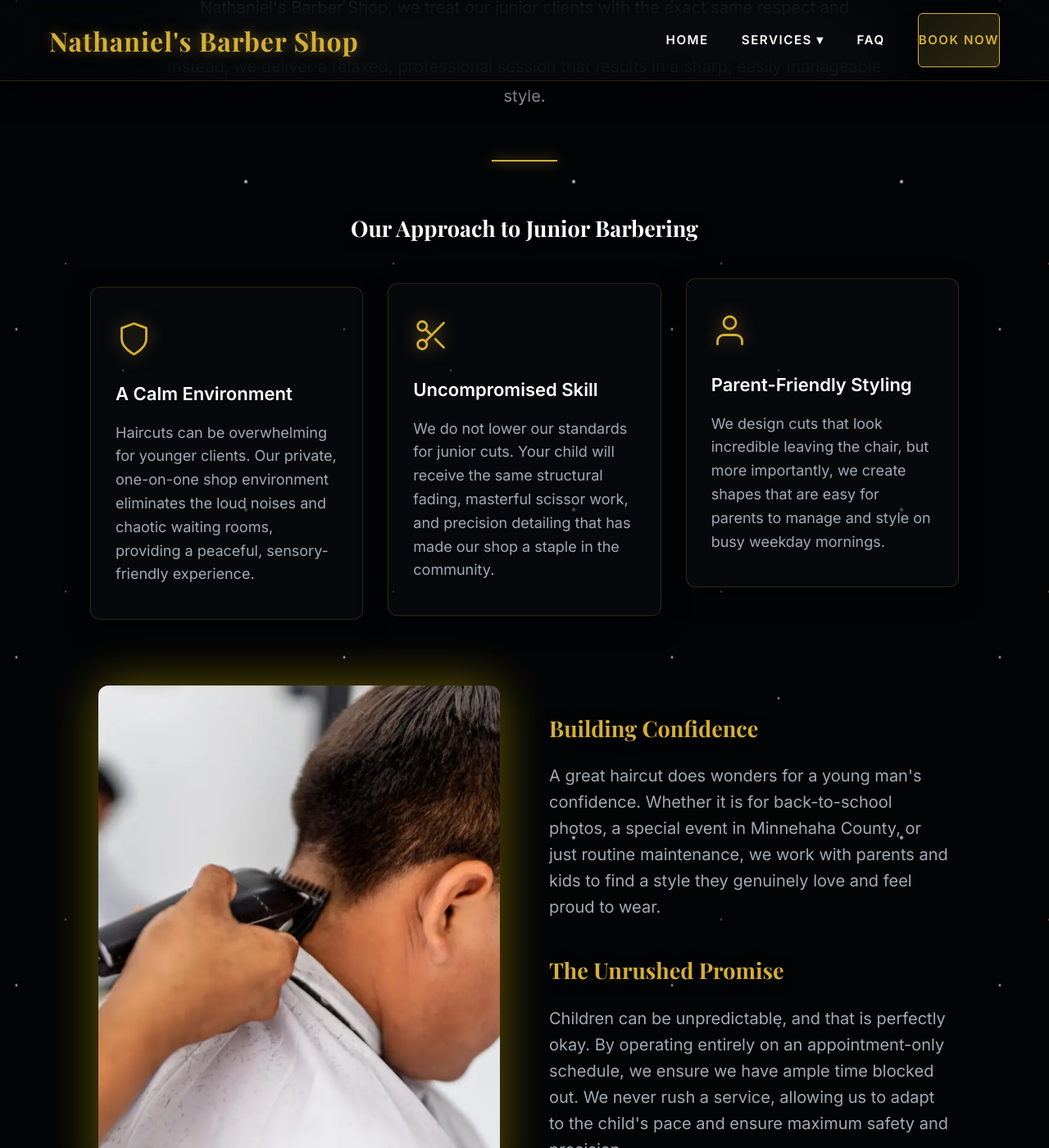
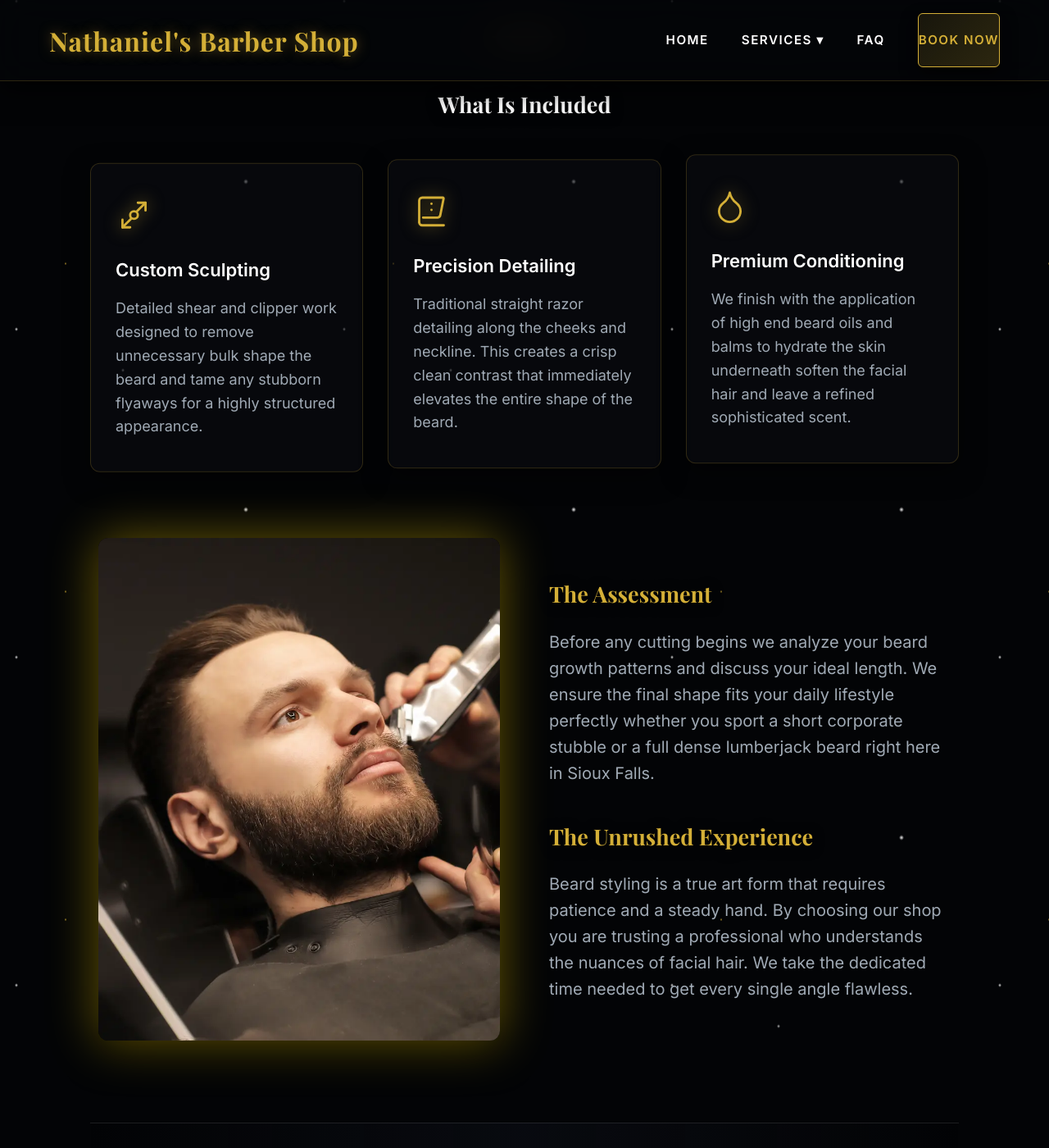
Before and after one commit to YourOnlineSquad/nathaniels-barber-shop, a Jekyll site: the page built from services/kids-haircut.md, in a window 1280 px wide and 1400 px high, scrolled down 1376 px. Shown: the whole window at 82% size. Built offline with Jekyll 4.4.1, drawn with Linux system fonts in a browser that asks for light colours; some web fonts are replaced; some of the changed text lies outside the part shown.

Commit message:
Update kids-haircut.md

```diff
--- a/services/kids-haircut.md
+++ b/services/kids-haircut.md
@@ -1,14 +1,14 @@
 ---
 layout: default
-title: Kids Haircut in Sioux Falls SD | Nathaniel’s Barber Shop
+title: Beard Trim in Sioux Falls SD | Nathaniel’s Barber Shop
 ---
 
 <header class="hero-cinematic">
   <div class="container" style="max-width: 1000px; padding: 0 20px;">
-    <span class="eyebrow-text">Junior Barbering</span>
-    <h1 class="hero-title" style="font-size: clamp(3rem, 6vw, 4.5rem);">Kids Haircut in Sioux Falls, SD</h1>
+    <span class="eyebrow-text">Signature Maintenance</span>
+    <h1 class="hero-title" style="font-size: clamp(3rem, 6vw, 4.5rem);">Beard Trim in Sioux Falls SD</h1>
     <div class="accent-line"></div>
-    <p class="hero-subtitle" style="font-size: 20px; max-width: 800px; margin: 0 auto;">Premium barbering isn't just for adults. We provide a calm, precise, and sophisticated haircutting experience designed specifically for the young gentlemen of the Sioux Empire.</p>
+    <p class="hero-subtitle" style="font-size: 20px; max-width: 800px; margin: 0 auto;">Expert sculpting and conditioning for the perfect beard in Sioux Falls SD. Elevate your facial hair from unruly to undeniably sharp with our master barbers.</p>
   </div>
 </header>
 
@@ -16,46 +16,46 @@ title: Kids Haircut in Sioux Falls SD | Nathaniel’s Barber Shop
   <div class="container" style="max-width: 1100px; text-align: center; padding: 0 20px;">
 
     <div style="border-radius: 12px; overflow: hidden; box-shadow: 0 0 60px rgba(255, 215, 0, 0.4), 0 20px 40px rgba(0,0,0,0.5); margin: 0 auto 60px; max-width: 900px; transition: all 0.4s ease;">
-      <img src="{{ site.baseurl }}/assets/images/barber/sioux-falls-barber-kids-haircut-fade.webp" alt="Master barber giving a precision kids haircut in Sioux Falls SD" style="width: 100%; height: auto; display: block; object-fit: cover; aspect-ratio: 16/9;">
+      <img src="{{ site.baseurl }}/assets/images/barber/beard-trim -n-sioux-falls-sd.webp" alt="Master barber performing a precision beard trim with clippers in Sioux Falls SD" style="width: 100%; height: auto; display: block; object-fit: cover; aspect-ratio: 16/9;">
     </div>
 
     <p style="color: var(--text-muted); font-size: 20px; line-height: 1.8; margin: 0 auto 60px; max-width: 900px;">
-      Finding a barber who is both technically skilled and patient with children can be a challenge. At Nathaniel's Barber Shop, we treat our junior clients with the exact same respect and uncompromised craftsmanship as our adults. We reject the rushed, "assembly-line" kid cuts. Instead, we deliver a relaxed, professional session that results in a sharp, easily manageable style.
+      A great beard requires meticulous maintenance and an expert eye for detail. At Nathaniel's Barber Shop we reject the quick trim approach. We use precise techniques to sculpt define and condition your beard so that it perfectly complements your unique facial structure and daily lifestyle.
     </p>
 
     <div style="width: 80px; height: 2px; background: var(--accent-gold); margin: 0 auto 60px; box-shadow: 0 0 15px var(--accent-gold);"></div>
 
-    <h3 style="color: var(--text-light); margin-bottom: 50px; font-size: 27px;">Our Approach to Junior Barbering</h3>
+    <h3 style="color: var(--text-light); margin-bottom: 50px; font-size: 27px;">What Is Included</h3>
 
     <div style="display: grid; grid-template-columns: repeat(auto-fit, minmax(280px, 1fr)); gap: 30px; margin-bottom: 80px; text-align: left;">
 
       <div class="float-element">
         <div style="background: rgba(10, 12, 18, 0.6); border: 1px solid var(--border-glow); border-radius: 12px; padding: 40px 30px; transform: translateY(0); transition: all 0.3s ease; box-shadow: 0 10px 30px rgba(0,0,0,0.5);" onmouseover="this.style.transform='translateY(-10px)'; this.style.boxShadow='0 20px 40px rgba(212, 175, 55, 0.4)'; this.style.borderColor='var(--accent-gold)';" onmouseout="this.style.transform='translateY(0)'; this.style.boxShadow='0 10px 30px rgba(0,0,0,0.5)'; this.style.borderColor='var(--border-glow)';">
           <svg style="width: 45px; height: 45px; stroke: var(--accent-gold); fill: none; margin-bottom: 20px; filter: drop-shadow(0 0 10px rgba(212, 175, 55, 0.6));" viewBox="0 0 24 24" stroke-width="1.5" stroke-linecap="round" stroke-linejoin="round">
-            <path d="M12 22s8-4 8-10V5l-8-3-8 3v7c0 6 8 10 8 10z"/>
+            <path d="M14.5 4h5v5"/><path d="M19.5 4 14 9.5"/><path d="M9.5 20h-5v-5"/><path d="M4.5 20 10 14.5"/><circle cx="12" cy="12" r="2.5"/>
           </svg>
-          <p style="font-size: 22px; margin-bottom: 15px; line-height: 1.6;"><strong style="color: var(--text-light);">A Calm Environment</strong></p>
-          <p style="font-size: 18px; color: var(--text-muted); line-height: 1.6;">Haircuts can be overwhelming for younger clients. Our private, one-on-one shop environment eliminates the loud noises and chaotic waiting rooms, providing a peaceful, sensory-friendly experience.</p>
+          <p style="font-size: 22px; margin-bottom: 15px; line-height: 1.6;"><strong style="color: var(--text-light);">Custom Sculpting</strong></p>
+          <p style="font-size: 18px; color: var(--text-muted); line-height: 1.6;">Detailed shear and clipper work designed to remove unnecessary bulk shape the beard and tame any stubborn flyaways for a highly structured appearance.</p>
         </div>
       </div>
 
       <div class="float-element" style="animation-delay: 1s;">
         <div style="background: rgba(10, 12, 18, 0.6); border: 1px solid var(--border-glow); border-radius: 12px; padding: 40px 30px; transform: translateY(0); transition: all 0.3s ease; box-shadow: 0 10px 30px rgba(0,0,0,0.5);" onmouseover="this.style.transform='translateY(-10px)'; this.style.boxShadow='0 20px 40px rgba(212, 175, 55, 0.4)'; this.style.borderColor='var(--accent-gold)';" onmouseout="this.style.transform='translateY(0)'; this.style.boxShadow='0 10px 30px rgba(0,0,0,0.5)'; this.style.borderColor='var(--border-glow)';">
           <svg style="width: 45px; height: 45px; stroke: var(--accent-gold); fill: none; margin-bottom: 20px; filter: drop-shadow(0 0 10px rgba(212, 175, 55, 0.6));" viewBox="0 0 24 24" stroke-width="1.5" stroke-linecap="round" stroke-linejoin="round">
-            <circle cx="6" cy="6" r="3"/><circle cx="6" cy="18" r="3"/><line x1="20" y1="4" x2="8.12" y2="15.88"/><line x1="14.47" y1="14.48" x2="20" y2="20"/><line x1="8.12" y1="8.12" x2="12" y2="12"/>
+            <path d="M4 19V5a2 2 0 0 1 2-2h13.4a.5.5 0 0 1 .49.6l-2.11 10.55A2 2 0 0 1 16 16H6.5"/><path d="M4 19a2 2 0 0 0 2 2h14"/><path d="M12 7h.01"/><path d="M12 11h.01"/>
           </svg>
-          <p style="font-size: 22px; margin-bottom: 15px; line-height: 1.6;"><strong style="color: var(--text-light);">Uncompromised Skill</strong></p>
-          <p style="font-size: 18px; color: var(--text-muted); line-height: 1.6;">We do not lower our standards for junior cuts. Your child will receive the same structural fading, masterful scissor work, and precision detailing that has made our shop a staple in the community.</p>
+          <p style="font-size: 22px; margin-bottom: 15px; line-height: 1.6;"><strong style="color: var(--text-light);">Precision Detailing</strong></p>
+          <p style="font-size: 18px; color: var(--text-muted); line-height: 1.6;">Traditional straight razor detailing along the cheeks and neckline. This creates a crisp clean contrast that immediately elevates the entire shape of the beard.</p>
         </div>
       </div>
 
       <div class="float-element" style="animation-delay: 2s;">
         <div style="background: rgba(10, 12, 18, 0.6); border: 1px solid var(--border-glow); border-radius: 12px; padding: 40px 30px; transform: translateY(0); transition: all 0.3s ease; box-shadow: 0 10px 30px rgba(0,0,0,0.5);" onmouseover="this.style.transform='translateY(-10px)'; this.style.boxShadow='0 20px 40px rgba(212, 175, 55, 0.4)'; this.style.borderColor='var(--accent-gold)';" onmouseout="this.style.transform='translateY(0)'; this.style.boxShadow='0 10px 30px rgba(0,0,0,0.5)'; this.style.borderColor='var(--border-glow)';">
           <svg style="width: 45px; height: 45px; stroke: var(--accent-gold); fill: none; margin-bottom: 20px; filter: drop-shadow(0 0 10px rgba(212, 175, 55, 0.6));" viewBox="0 0 24 24" stroke-width="1.5" stroke-linecap="round" stroke-linejoin="round">
-            <path d="M20 21v-2a4 4 0 0 0-4-4H8a4 4 0 0 0-4 4v2"/><circle cx="12" cy="7" r="4"/>
+            <path d="M12 22a7 7 0 0 0 7-7c0-2-1-3.9-3-5.5s-3.5-4-4-6.5c-.5 2.5-2 4.9-4 6.5C6 11.1 5 13 5 15a7 7 0 0 0 7 7z"/>
           </svg>
-          <p style="font-size: 22px; margin-bottom: 15px; line-height: 1.6;"><strong style="color: var(--text-light);">Parent-Friendly Styling</strong></p>
-          <p style="font-size: 18px; color: var(--text-muted); line-height: 1.6;">We design cuts that look incredible leaving the chair, but more importantly, we create shapes that are easy for parents to manage and style on busy weekday mornings.</p>
+          <p style="font-size: 22px; margin-bottom: 15px; line-height: 1.6;"><strong style="color: var(--text-light);">Premium Conditioning</strong></p>
+          <p style="font-size: 18px; color: var(--text-muted); line-height: 1.6;">We finish with the application of high end beard oils and balms to hydrate the skin underneath soften the facial hair and leave a refined sophisticated scent.</p>
         </div>
       </div>
 
@@ -64,25 +64,25 @@ title: Kids Haircut in Sioux Falls SD | Nathaniel’s Barber Shop
     <div style="display: grid; grid-template-columns: repeat(auto-fit, minmax(320px, 1fr)); gap: 60px; margin-bottom: 100px; text-align: left; align-items: center; padding: 0 10px;">
 
       <div style="border-radius: 12px; overflow: hidden; box-shadow: 0 0 60px rgba(255, 215, 0, 0.4), 0 20px 40px rgba(0,0,0,0.6); transition: all 0.4s ease;">
-        <img src="{{ site.baseurl }}/assets/images/barber/sioux-falls-barber-clipper-Kids-haircut-fade.webp" alt="Professional and calm kids haircut experience at a luxury barber shop in Sioux Falls" style="width: 100%; height: auto; display: block; object-fit: cover; aspect-ratio: 4/5;">
+        <img src="{{ site.baseurl }}/assets/images/barber/sioux-falls-barber-beard-trim-clipper-service.webp" alt="Master barber detailing a perfect beard fade in Sioux Falls SD" style="width: 100%; height: auto; display: block; object-fit: cover; aspect-ratio: 4/5;">
       </div>
 
       <div>
-        <h3 style="color: var(--accent-gold); margin-bottom: 20px; font-size: 27px;">Building Confidence</h3>
+        <h3 style="color: var(--accent-gold); margin-bottom: 20px; font-size: 27px;">The Assessment</h3>
         <p style="color: var(--text-muted); font-size: 20px; line-height: 1.6; margin-bottom: 40px;">
-          A great haircut does wonders for a young man's confidence. Whether it is for back-to-school photos, a special event in Minnehaha County, or just routine maintenance, we work with parents and kids to find a style they genuinely love and feel proud to wear.
+          Before any cutting begins we analyze your beard growth patterns and discuss your ideal length. We ensure the final shape fits your daily lifestyle perfectly whether you sport a short corporate stubble or a full dense lumberjack beard right here in Sioux Falls.
         </p>
 
-        <h3 style="color: var(--accent-gold); margin-bottom: 20px; font-size: 27px;">The Unrushed Promise</h3>
+        <h3 style="color: var(--accent-gold); margin-bottom: 20px; font-size: 27px;">The Unrushed Experience</h3>
         <p style="color: var(--text-muted); font-size: 20px; line-height: 1.6;">
-          Children can be unpredictable, and that is perfectly okay. By operating entirely on an appointment-only schedule, we ensure we have ample time blocked out. We never rush a service, allowing us to adapt to the child's pace and ensure maximum safety and precision.
+          Beard styling is a true art form that requires patience and a steady hand. By choosing our shop you are trusting a professional who understands the nuances of facial hair. We take the dedicated time needed to get every single angle flawless.
         </p>
       </div>
 
     </div>
 
     <div style="border-top: 1px solid rgba(255, 255, 255, 0.1); border-bottom: 1px solid rgba(255, 255, 255, 0.1); padding: 60px 20px; margin-bottom: 80px; background: linear-gradient(90deg, transparent, rgba(10, 12, 18, 0.8), transparent);">
-      <h3 style="color: #f5f5f5; margin-bottom: 25px; font-size: 27px;">Book Their Next Haircut</h3>
+      <h3 style="color: #f5f5f5; margin-bottom: 25px; font-size: 27px;">Keep Your Beard Looking Sharp</h3>
       <a href="https://www.styleseat.com/m/v/nathanielsbarbershop?utm_source=google&utm_medium=reserve" target="_blank" rel="noopener noreferrer" class="btn-primary">Reserve Your Chair Now</a>
     </div>
 
@@ -90,29 +90,29 @@ title: Kids Haircut in Sioux Falls SD | Nathaniel’s Barber Shop
 
     <div style="max-width: 800px; margin: 0 auto 80px; text-align: left;">
 
-      <details class="faq-details">
-        <summary class="faq-summary">What is the age limit for a kids haircut?</summary>
-        <p class="faq-answer">We welcome junior clients of all ages, provided they are able to sit relatively independently in the barber chair. Safety is our top priority when working with sharp shears and clippers.</p>
+      <details style="border-bottom: 1px solid rgba(212, 175, 55, 0.2); padding: 20px 0;">
+        <summary style="font-size: 22px; color: var(--accent-gold); font-weight: 600; cursor: pointer; outline: none;">Should I wash my beard before coming in?</summary>
+        <p style="color: var(--text-muted); font-size: 20px; line-height: 1.6; margin-top: 15px; margin-bottom: 0;">Yes we highly recommend washing your beard before your appointment. Clean hair lays in its natural state allowing the barber to make the most accurate structural cuts and assessments.</p>
       </details>
 
-      <details class="faq-details">
-        <summary class="faq-summary">How much time is blocked out for this service?</summary>
-        <p class="faq-answer">We block out the exact same amount of time for a junior cut as we do an adult cut. We refuse to rush the process, ensuring your child stays comfortable and the final result is absolutely precise.</p>
+      <details style="border-bottom: 1px solid rgba(212, 175, 55, 0.2); padding: 20px 0;">
+        <summary style="font-size: 22px; color: var(--accent-gold); font-weight: 600; cursor: pointer; outline: none;">Do you outline with a straight razor?</summary>
+        <p style="color: var(--text-muted); font-size: 20px; line-height: 1.6; margin-top: 15px; margin-bottom: 0;">Absolutely. Every premium beard service includes traditional straight razor detailing along the cheeks and neckline to create the sharpest possible contrast.</p>
       </details>
 
-      <details class="faq-details">
-        <summary class="faq-summary">Do you take walk ins or do I need an appointment?</summary>
-        <p class="faq-answer">Nathaniel operates strictly by appointment only. This is especially beneficial for children, as it guarantees they won't have to wait in a crowded, noisy lobby before their turn.</p>
+      <details style="border-bottom: 1px solid rgba(212, 175, 55, 0.2); padding: 20px 0;">
+        <summary style="font-size: 22px; color: var(--accent-gold); font-weight: 600; cursor: pointer; outline: none;">Do you take walk ins or do I need an appointment?</summary>
+        <p style="color: var(--text-muted); font-size: 20px; line-height: 1.6; margin-top: 15px; margin-bottom: 0;">Nathaniel operates strictly by appointment only. Because he is a solo barber working in his own private physical location this ensures every client receives unhurried and undivided attention without waiting in a crowded lobby.</p>
       </details>
 
-      <details class="faq-details">
-        <summary class="faq-summary">What is your cancellation and deposit policy?</summary>
-        <p class="faq-answer">We require a deposit to secure your booking. If you cannot make your appointment, we kindly ask for over twenty four hours of notice. Without ample notification, we lose vital revenue for that specific time slot, so the deposit will be retained.</p>
+      <details style="border-bottom: 1px solid rgba(212, 175, 55, 0.2); padding: 20px 0;">
+        <summary style="font-size: 22px; color: var(--accent-gold); font-weight: 600; cursor: pointer; outline: none;">What is your cancellation and deposit policy?</summary>
+        <p style="color: var(--text-muted); font-size: 20px; line-height: 1.6; margin-top: 15px; margin-bottom: 0;">We require a deposit to secure your booking. If you cannot make your appointment we kindly ask for over twenty four hours of notice. Without ample notification we lose vital revenue for that specific time slot so the deposit will be retained.</p>
       </details>
 
-      <details class="faq-details">
-        <summary class="faq-summary">Where exactly is your shop located?</summary>
-        <p class="faq-answer">We operate out of a premium private physical location right here in Sioux Falls SD. You will receive exact directions and details upon completing your secure booking through our StyleSeat portal.</p>
+      <details style="border-bottom: 1px solid rgba(212, 175, 55, 0.2); padding: 20px 0;">
+        <summary style="font-size: 22px; color: var(--accent-gold); font-weight: 600; cursor: pointer; outline: none;">Which beard products do you recommend?</summary>
+        <p style="color: var(--text-muted); font-size: 20px; line-height: 1.6; margin-top: 15px; margin-bottom: 0;">We recommend high-quality, natural beard oils to hydrate the skin underneath and balms to provide structure and hold to the hair. We will apply premium products during your service and recommend the best options for your specific hair type.</p>
       </details>
 
     </div>
@@ -120,6 +120,7 @@ title: Kids Haircut in Sioux Falls SD | Nathaniel’s Barber Shop
     <h3 style="margin-bottom: 30px; color: var(--text-light); font-size: 25px; text-transform: uppercase; letter-spacing: 2px;">Explore Related Services</h3>
     <div style="display: flex; gap: 20px; justify-content: center; flex-wrap: wrap;">
       <a href="{{ site.baseurl }}/services/mens-haircut" class="btn-primary" style="background: transparent; border-color: rgba(212, 175, 55, 0.3); font-size: 16px; padding: 12px 24px; box-shadow: none;">Mens Haircut</a>
+      <a href="{{ site.baseurl }}/services/shave" class="btn-primary" style="background: transparent; border-color: rgba(212, 175, 55, 0.3); font-size: 16px; padding: 12px 24px; box-shadow: none;">Straight Razor Shave</a>
       <a href="{{ site.baseurl }}/services/line-up" class="btn-primary" style="background: transparent; border-color: rgba(212, 175, 55, 0.3); font-size: 16px; padding: 12px 24px; box-shadow: none;">Line Up</a>
     </div>
 
```
